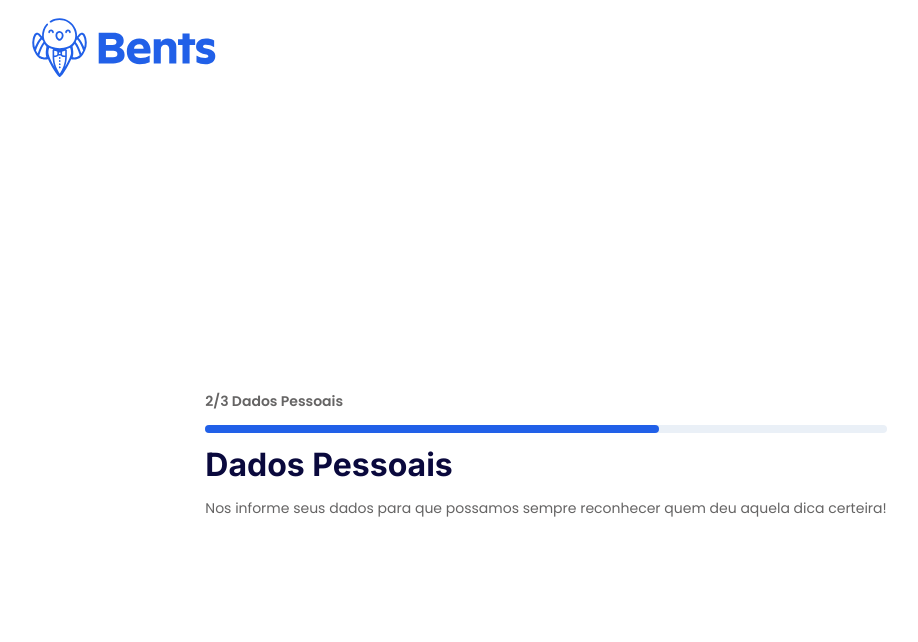
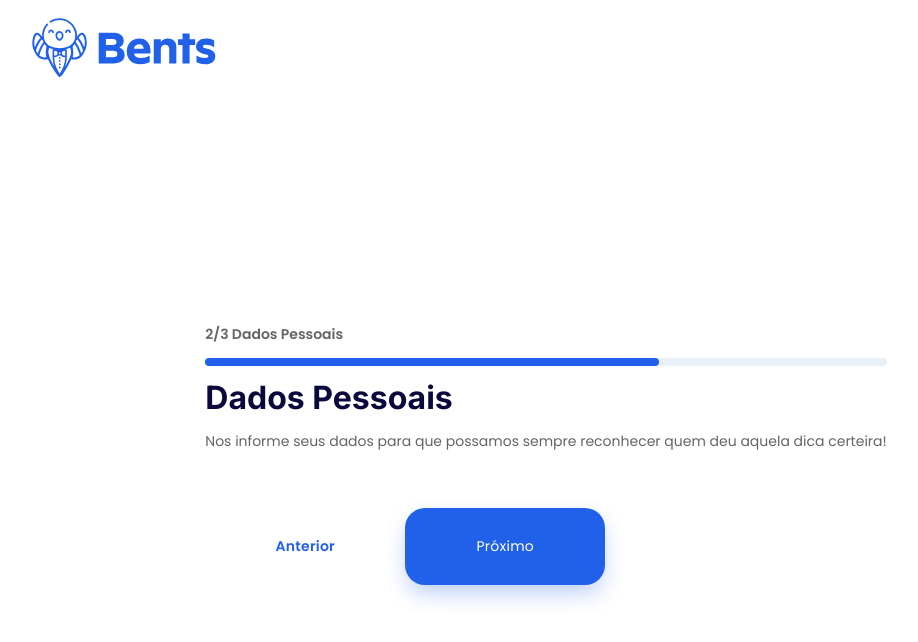
Before and after one commit to benteats/benteats-frontend, a React (Vite) app in the folder bents-app/: page /registro in a window 1280 px wide. Both pictures are taken after a click on the button "Próximo". Shown: the top 642 px of the page, without its empty margins (94-1012 px from the left). Built offline with nearby package versions, Linux system fonts and the light colour scheme.

Commit message:
feat: adicionando controle de paginas

```diff
--- a/bents-app/src/components/register/steps/UserAddress.tsx
+++ b/bents-app/src/components/register/steps/UserAddress.tsx
@@ -1,3 +1,28 @@
-export default function UserAddress() {
-  return <></>
+import * as FormStyle from '../../../styles/form/FormStyle'
+import * as StepsStyle from './Steps.style'
+
+export default function UserAddress({
+  page,
+  setPage
+}: {
+  page: any
+  setPage: any
+}) {
+  return (
+    <>
+      <StepsStyle.Container>
+        <StepsStyle.ContainerButton>
+          <FormStyle.PrevButton
+            type="button"
+            onClick={() => {
+              setPage((currPage: number) => currPage - 1)
+            }}
+          >
+            Anterior
+          </FormStyle.PrevButton>
+          <FormStyle.Button type="button">Concluir</FormStyle.Button>
+        </StepsStyle.ContainerButton>
+      </StepsStyle.Container>
+    </>
+  )
 }
--- a/bents-app/src/components/register/steps/UserData.tsx
+++ b/bents-app/src/components/register/steps/UserData.tsx
@@ -1,3 +1,35 @@
-export default function UserData() {
-  return <></>
+import * as FormStyle from '../../../styles/form/FormStyle'
+import * as StepsStyle from './Steps.style'
+
+export default function UserData({
+  page,
+  setPage
+}: {
+  page: any
+  setPage: any
+}) {
+  return (
+    <>
+      <StepsStyle.Container>
+        <StepsStyle.ContainerButton>
+          <FormStyle.PrevButton
+            type="button"
+            onClick={() => {
+              setPage((currPage: number) => currPage - 1)
+            }}
+          >
+            Anterior
+          </FormStyle.PrevButton>
+          <FormStyle.Button
+            type="button"
+            onClick={() => {
+              setPage((currPage: number) => currPage + 1)
+            }}
+          >
+            Próximo
+          </FormStyle.Button>
+        </StepsStyle.ContainerButton>
+      </StepsStyle.Container>
+    </>
+  )
 }
```
